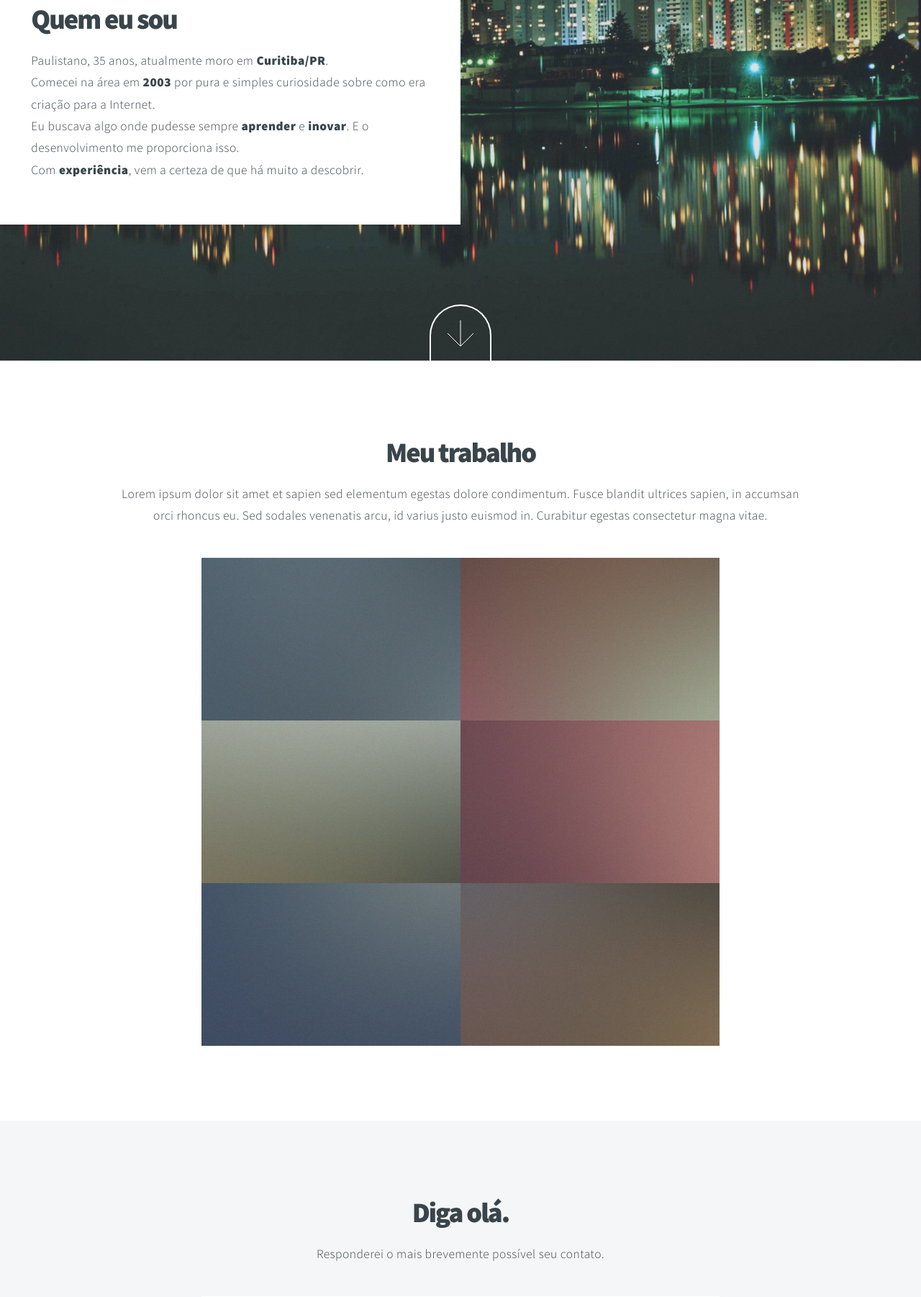
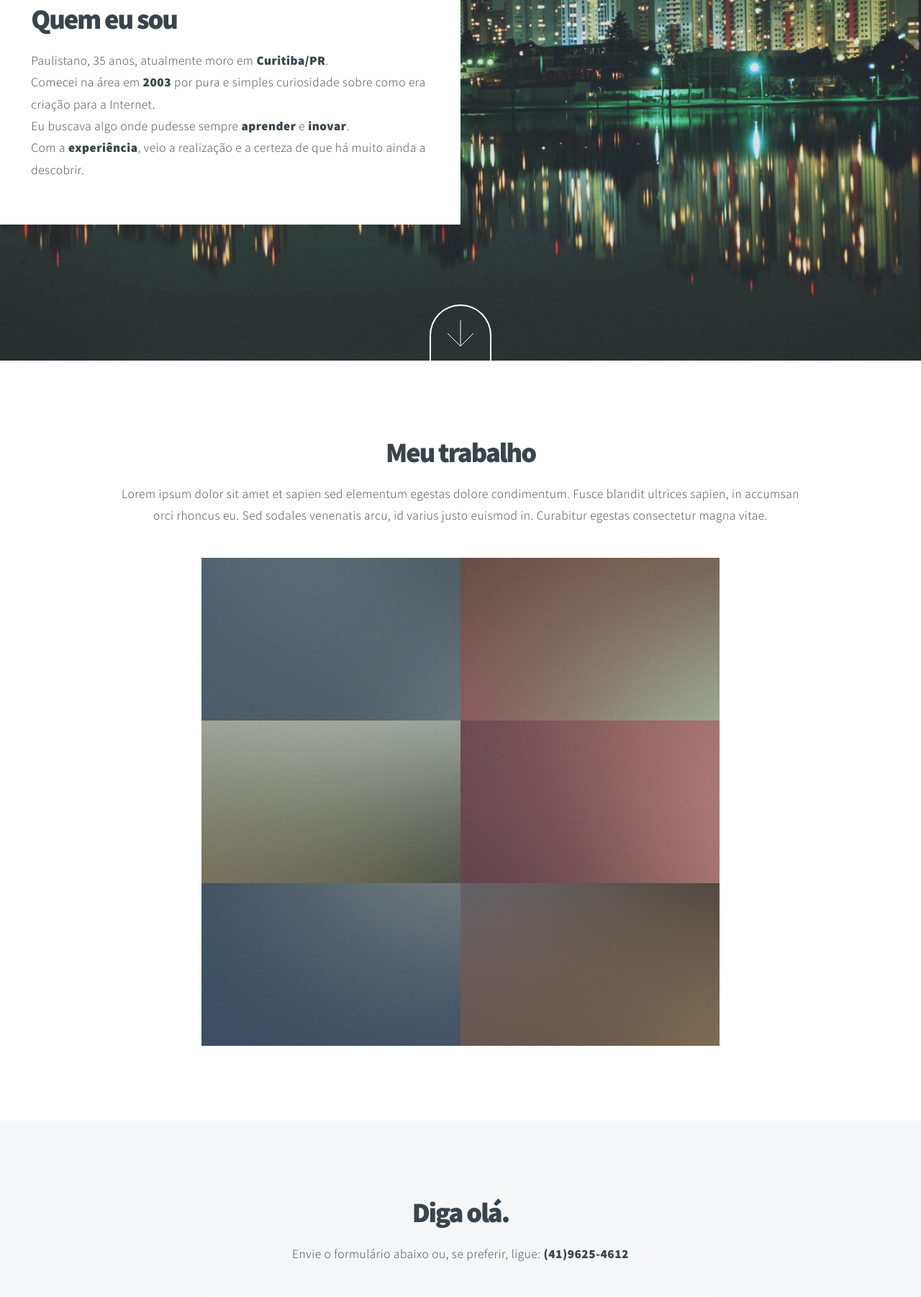
Before and after one commit to netofire/danielcoder, a PHP site: page / in a window 1280 px wide. Shown: the part 1795-3597 px from the top of the page at 72% size. Run offline with PHP 8.4, Linux system fonts and the light colour scheme.

Commit message:
Acerto textos

```diff
--- a/index.php
+++ b/index.php
@@ -82,9 +82,8 @@
 					</header>
 					<p>Paulistano, 35 anos, atualmente moro em <strong>Curitiba/PR</strong>.<br>
 					Comecei na área em <strong>2003</strong> por pura e simples curiosidade sobre como era criação para a Internet.<br>
-					Eu buscava algo onde pudesse sempre <strong>aprender</strong> e <strong>inovar</strong>.
-					E o desenvolvimento me proporciona isso.<br>
-					Com <strong>experiência</strong>, vem a certeza de que há muito a descobrir.
+					Eu buscava algo onde pudesse sempre <strong>aprender</strong> e <strong>inovar</strong>.<br>
+					Com a <strong>experiência</strong>, veio a realização e a certeza de que há muito ainda a descobrir.
 					</p>
 				</div>
 				<a href="#work" class="button style2 down anchored">Próximo</a>
@@ -124,7 +123,7 @@
 				<div class="content container">
 					<header>
 						<h2>Diga olá.</h2>
-						<p>Responderei o mais brevemente possível seu contato.</p>
+						<p>Envie o formulário abaixo ou, se preferir, ligue: <strong>(41)9625-4612</strong></p>
 					</header>
 					<div class="box container 75%">
 
```
